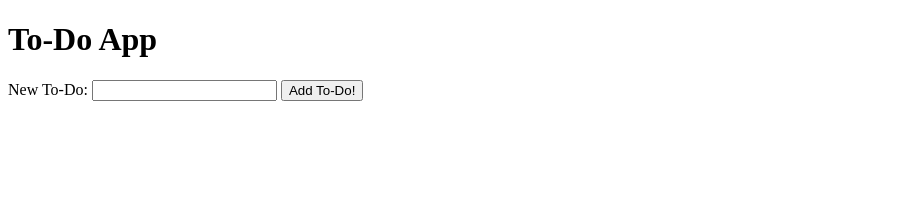
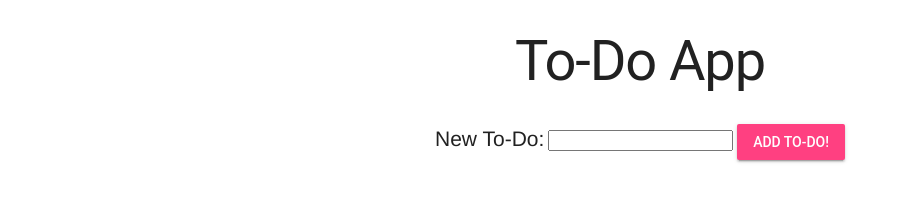
Before and after one commit to DorothyDay/to-do-list, a plain HTML site: page index.html in a window 1280 px wide. Shown: the whole page, without its empty margins (0-901 px from the left). Drawn offline with nearby package versions, Linux system fonts and the light colour scheme.

Commit message:
assignment 2588 complete

```diff
--- a/app.js
+++ b/app.js
@@ -16,11 +16,23 @@ function onReady() {
     //set the input's type to checkbox
     checkbox.type = "checkbox";
 
+    //delete item
+    let deleteBtn = document.createElement('button');
+    deleteBtn.textContent = "delete";
+    deleteBtn.addEventListener('click', function(event){
+      //console.log(event);
+      //this.parentElement
+      toDoList.removeChild(this.parentElement);
+    })
+
     //set the title
     newLi.textContent = title;
 
     //attach the checkbox to the li
     newLi.appendChild(checkbox);
+
+    //attach deleteBtn to li
+    newLi.appendChild(deleteBtn);
 
     //atach the li to the ul
     toDoList.appendChild(newLi);
@@ -28,6 +40,8 @@ function onReady() {
     //empty the imput
     newToDoText.value = '';
 
+
+
   });
 };
 
--- a/index.html
+++ b/index.html
@@ -2,6 +2,10 @@
 <html>
   <head>
     <meta name="viewport" content="width=device-width, initial-scale=1">
+    <link rel="stylesheet" href="https://fonts.googleapis.com/icon?family=Material+Icons">
+    <link rel="stylesheet" href="https://code.getmdl.io/1.3.0/material.indigo-pink.min.css">
+    <link rel="stylesheet" href="styles.css">
+    <script defer src="https://code.getmdl.io/1.3.0/material.min.js"></script>
     <title>To-Do App</title>
   </head>
   <body>
@@ -9,7 +13,7 @@
     <form id="addToDoForm">
       <label for="newToDoText">New To-Do:</label>
       <input type="text" id="newToDoText">
-      <button type="submit">Add To-Do!</button>
+      <button class="mdl-button mdl-js-button mdl-button--raised mdl-js-ripple-effect mdl-button--accent" type="submit">Add To-Do!</button>
     </form>
     <ul id="toDoList">
     </ul>
--- /dev/null
+++ b/styles.css
@@ -0,0 +1,7 @@
+label {
+  font-size: 1.5rem;
+}
+
+body {
+  text-align: center;
+}
```
